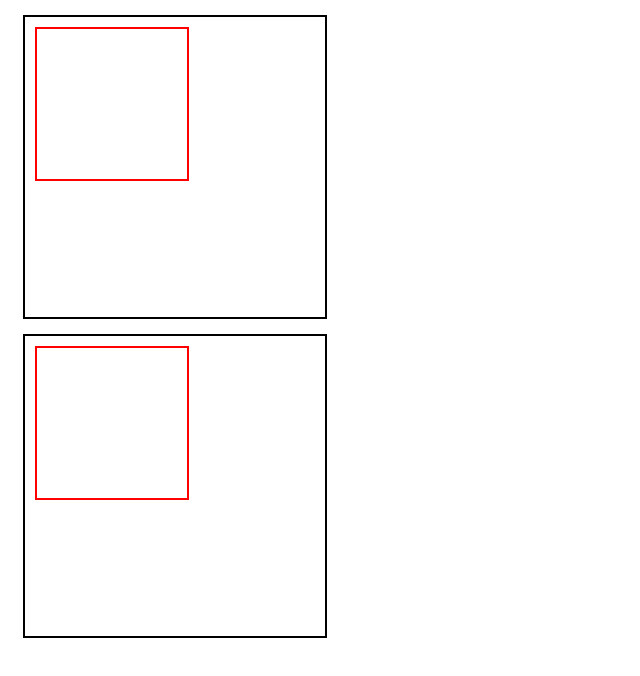
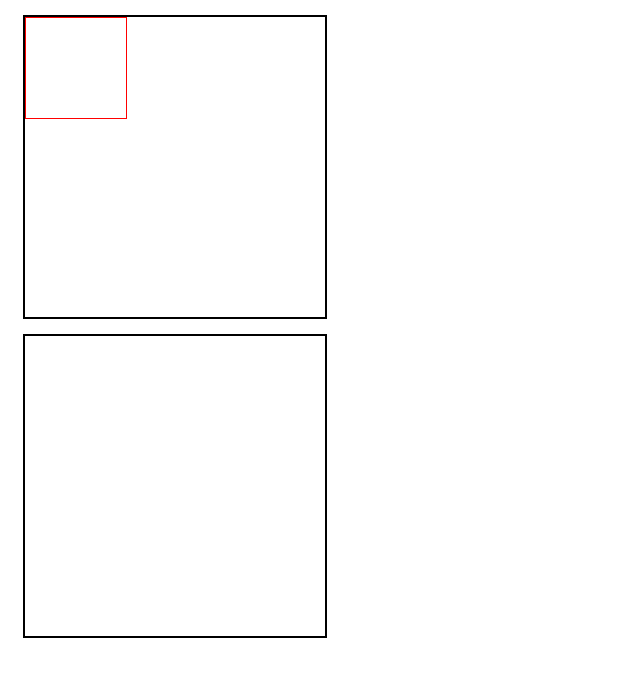
Before and after one commit to Alexey-Kleschov/angular-dnd, an Angular app: page / in a window 1280 px wide. Shown: the top 676 px of the page, without its empty margins (0-640 px from the left). Built offline with nearby package versions, Linux system fonts and the light colour scheme.

Commit message:
3 files modified, 3 added

```diff
--- a/src/app/app.component.html
+++ b/src/app/app.component.html
@@ -6,9 +6,15 @@
   (cdkDropListDropped)="drop($event)"
   (cdkDropListEntered)="entered($event)"
   (cdkDropListExited)="exited($event)"
+(cdkDragDropped)="badgeDrop($event)"
+>
+<app-badge
 
->
-  <div class="drag" cdkDrag  ></div>
+    (cdkDragDropped)="badgeDrop($event)"
+  ></app-badge>
+
+  <!-- <div class="drag"  cdkDrag [cdkDragData]="todo"></div> -->
+
 </div >
 
 <div
@@ -17,5 +23,4 @@
   cdkDropList
   [cdkDropListConnectedTo]="[first]"
 >
-  <div class="drag" cdkDrag  ></div>
 </div >
--- a/src/app/app.component.ts
+++ b/src/app/app.component.ts
@@ -8,10 +8,7 @@ import { CdkDragDrop, moveItemInArray, transferArrayItem, CdkDragEnter, CdkDragE
 })
 export class AppComponent{
 
-newItems = [
-    'Item 0',
-    'Item 1'
-  ]
+
 
   public todo = [
   { title: 'Get to work', dateAdded: new Date().toString() },
@@ -24,6 +21,7 @@ newItems = [
 ];
 
   drop(event:any) {
+    console.log(event);
     console.log('dropped');
   }
 
@@ -34,4 +32,9 @@ newItems = [
   exited(event:any) {
     console.log('exited');
   }
+
+  badgeDrop(event:any) {
+    console.log('badgeDrop');
+    console.log(event);
+  }
 }
--- a/src/app/app.module.ts
+++ b/src/app/app.module.ts
@@ -6,10 +6,11 @@ import { CommonModule } from '@angular/common';
 import { AppComponent } from './app.component';
 import { HelloComponent } from './hello.component';
 import { DragDropModule } from '@angular/cdk/drag-drop';
+import { BadgeComponent } from './badge/badge.component';
 
 @NgModule({
   imports: [BrowserModule, FormsModule, DragDropModule, CommonModule],
-  declarations: [AppComponent, HelloComponent],
+  declarations: [AppComponent, HelloComponent, BadgeComponent],
   bootstrap: [AppComponent],
   schemas: [CUSTOM_ELEMENTS_SCHEMA]
 })
--- /dev/null
+++ b/src/app/badge/badge.component.css
@@ -0,0 +1,5 @@
+div{
+  width: 100px;
+  height: 100px;
+  border: 1px solid red;
+}
--- /dev/null
+++ b/src/app/badge/badge.component.html
@@ -0,0 +1,5 @@
+<div class="drag"
+cdkDrag
+[cdkDragData]="newItems"
+(cdkDragDropped)="badgeDrop($event)">
+</div>
--- /dev/null
+++ b/src/app/badge/badge.component.ts
@@ -0,0 +1,25 @@
+import { Component, OnInit } from '@angular/core';
+
+@Component({
+  selector: 'app-badge',
+  templateUrl: './badge.component.html',
+  styleUrls: ['./badge.component.css']
+})
+export class BadgeComponent implements OnInit {
+
+  constructor() { }
+
+  ngOnInit() {
+  }
+
+newItems = [
+    'Item 0',
+    'Item 1'
+  ]
+
+  public badgeDrop(e:any) {
+    console.log("badgeDrop inside");
+    console.log(e);
+  }
+
+}
```
